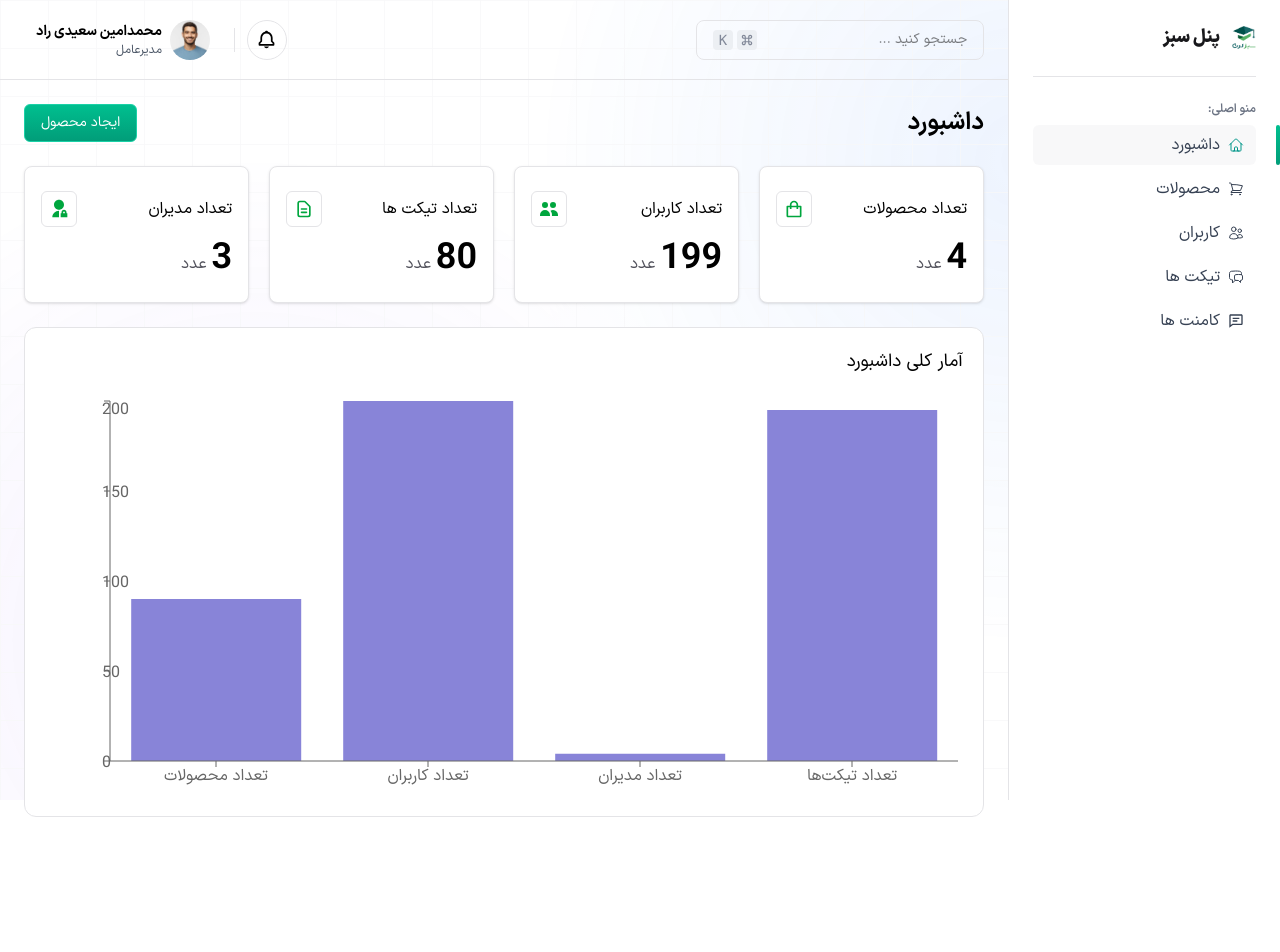
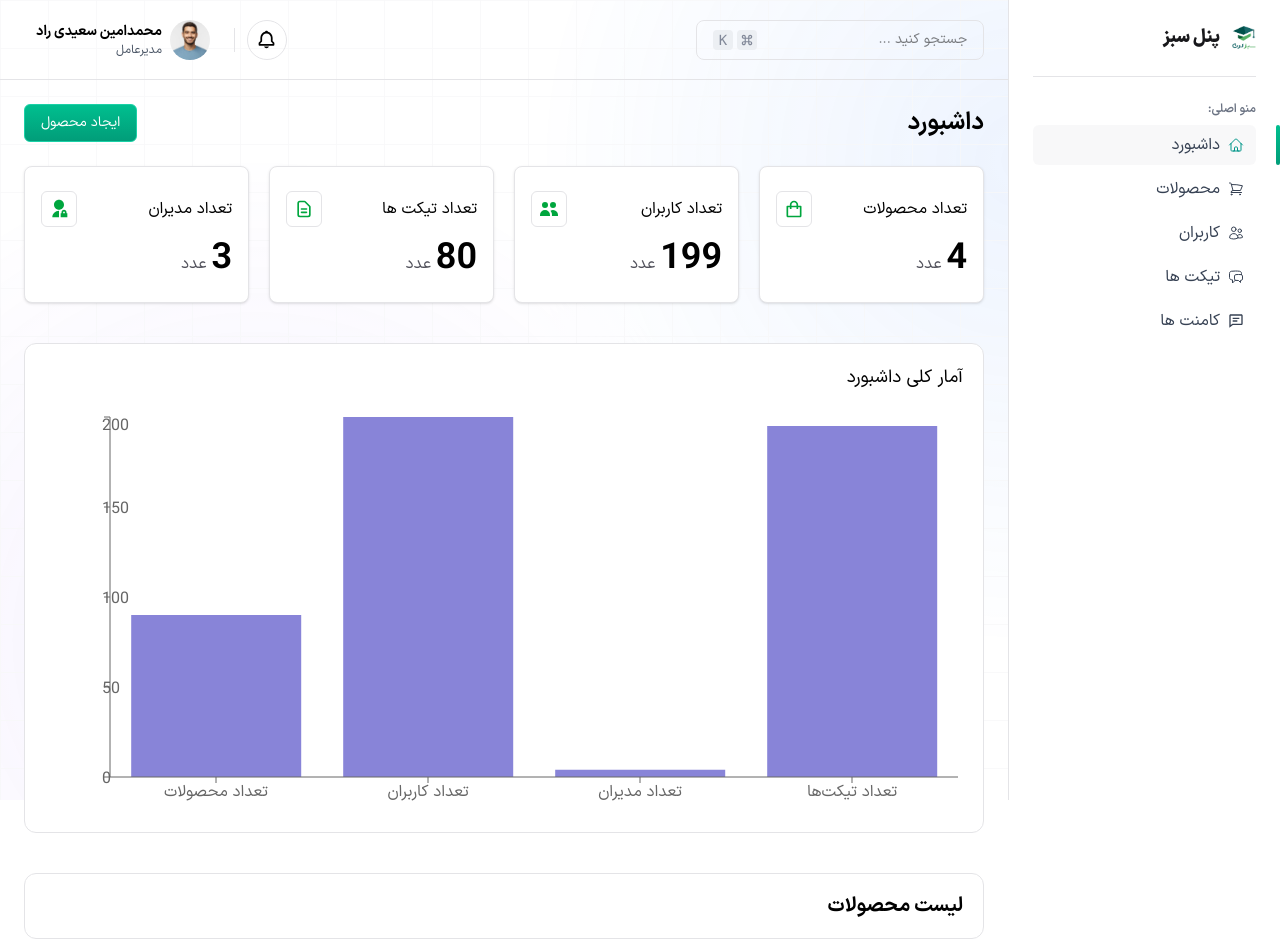
Before and after one commit to Zeynab-jalalian/Dashboard-Admin, a React (Vite) app: page / in a window 1280 px wide. Shown: the top 952 px of the page. Before the commit the page ends 817 px from the top, so only its background shows below. Built offline with nearby package versions, Linux system fonts and the light colour scheme.

Commit message:
table part1

```diff
--- /dev/null
+++ b/src/components/common/Table/Table.jsx
@@ -0,0 +1,16 @@
+import React from "react";
+import TableHeader from "./elements/TableHeader";
+
+const Table = ({
+  header = { title: "لیست آیتم ها", Buttons: undefined },
+  children,
+}) => {
+  return (
+    <div className="mt-10 border primary-border-color min-w-full bg-white rounded-xl overflow-hidden">
+      <TableHeader header={header} />
+      <div>{children}</div>
+    </div>
+  );
+};
+
+export default Table;
--- /dev/null
+++ b/src/components/common/Table/elements/TableHeader.jsx
@@ -0,0 +1,13 @@
+const TableHeader = ({ header }) => {
+  const { Buttons } = header;
+
+  return (
+    <div className="flex items-center justify-between px-5 h-16">
+      <p className="text-xl">
+        <strong>{header.title}</strong>
+      </p>
+    </div>
+  );
+};
+
+export default TableHeader;
--- /dev/null
+++ b/src/features/LastProductTable/LastProductTable.jsx
@@ -0,0 +1,14 @@
+import React from "react";
+import Table from "../../components/common/Table/Table";
+function LastProductTable() {
+  const Buttons = () => {
+    return <Link>صفحه محصولات</Link>;
+  };
+  return (
+    <div>
+      <Table header={{ title: "لیست محصولات", Buttons: Buttons }}></Table>
+    </div>
+  );
+}
+
+export default LastProductTable;
--- a/src/pages/Home/page.jsx
+++ b/src/pages/Home/page.jsx
@@ -3,6 +3,7 @@ import SectionTitle from "../../components/common/SectionTitle";
 import { useNavigate } from "react-router";
 import Summaries from "../../features/Summaries/Summaries";
 import DetailsCharts from "../../features/DetailsCharts/DetailsCharts";
+import LastProductTable from "../../features/LastProductTable/LastProductTable";
 
 function Home() {
   const [isRedirecting, setIsRedirecting] = useState(false);
@@ -28,10 +29,10 @@ function Home() {
     <>
       <SectionTitle title="داشبورد" Buttons={<CTAButton />} />
       <Summaries />
-      <div className="">
+      <div className="mt-10 pb-10 space-y-10">
         <DetailsCharts />
-        {/* // <ProductsTable />
-        // <QuickOverview /> */}
+        <LastProductTable />
+        {/* // <QuickOverview /> */}
       </div>
     </>
   );
```
Also changed, not shown: src/components/common/Table/elements/TableBody.jsx (added), src/components/common/Table/elements/TableCell.jsx (added), src/components/common/Table/elements/TableHead.jsx (added), src/components/common/Table/elements/TableHeadCell.jsx (added), src/components/common/Table/elements/TableRow.jsx (added).
